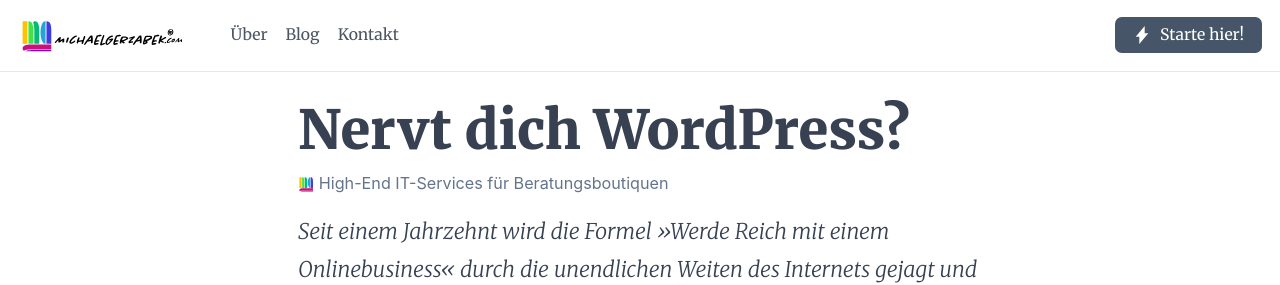
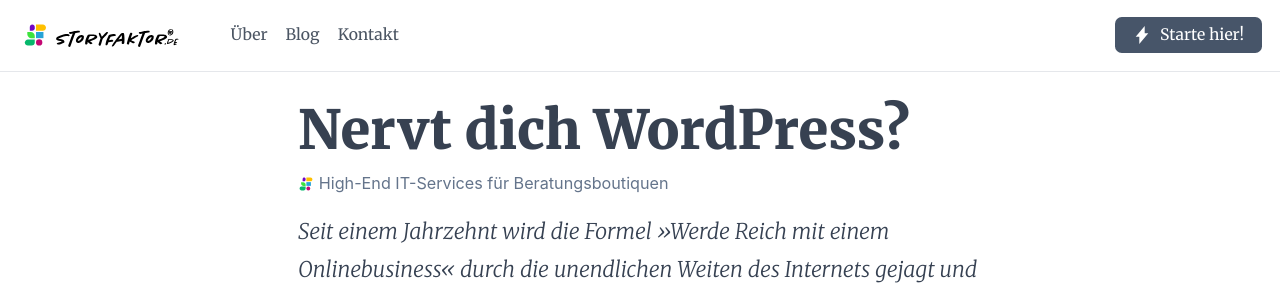
Before and after one commit to mgerzabek/klartext, a Jekyll site: the page built from index.md, in a window 1280 px wide. Shown: the top 285 px of the page. Built offline with Jekyll 4.4.1, drawn with Linux system fonts in a browser that asks for light colours; some web fonts are replaced.

Commit message:
CI Logo Verwendung nach dem CoC-Prinzip
Die Logos befinden sich nun unter Standardnamen in /assets/ci/ und
werden in den Includes fix verdrahtet. Überschreiben kann man sie, indem
man einfach im Projekt einen Ordner /assets/ci/ und darin die Dateien
logo-icon.svg, logo-small.svg und logo-full.svg anlegt.

```diff
--- a/_includes/header.html
+++ b/_includes/header.html
@@ -4,7 +4,7 @@
     {{ page.title }}
     <!-- Kicker -->
     {% if page.kicker %}
-      <span><img src="{{ site.data.ci.logos.icon.path }}" alt="{{ site.data.ci.logos.icon.alt }}">{{ page.kicker | markdownify | remove: '<p>' | remove: '</p>' }}</span>
+      <span><img src="/assets/ci/logo-icon.svg" alt="CI Icon">{{ page.kicker | markdownify | remove: '<p>' | remove: '</p>' }}</span>
     {% endif %}
   </h1>
 
--- a/_includes/navigation.html
+++ b/_includes/navigation.html
@@ -6,16 +6,16 @@
       <button class="open-sidebar"
               x-on:click="sidebarOpen = true">
         <span class="sr-only">Sidebar öffnen</span>
-        <img class="icon" src="{{ site.data.ci.logos.icon.path }}" alt="{{ site.data.ci.logos.icon.alt }}">
-        <img class="small" src="{{ site.data.ci.logos.small.path }}" alt="{{ site.data.ci.logos.small.alt }}">
+        <img class="icon" src="/assets/ci/logo-icon.svg" alt="CI Icon">
+        <img class="small" src="/assets/ci/logo-small.svg" alt="CI Small Logo">
         <svg fill="none" viewBox="0 0 24 24" stroke="currentColor" aria-hidden="true">
           <path stroke-linecap="round" stroke-linejoin="round" stroke-width="2" d="M4 6h16M4 12h16M4 18h7" />
         </svg>
       </button>
     {% else %}
       <a class="open-sidebar" href="/">
-        <img class="icon" src="{{ site.data.ci.logos.icon.path }}" alt="{{ site.data.ci.logos.icon.alt }}">
-        <img class="small" src="{{ site.data.ci.logos.small.path }}" alt="{{ site.data.ci.logos.small.alt }}">
+        <img class="icon" src="/assets/ci/logo-icon.svg" alt="CI Icon">
+        <img class="small" src="/assets/ci/logo-small.svg" alt="CI Small Logo">
       </a>
     {% endif %}
     {% if search %}
--- a/_includes/sidebar.html
+++ b/_includes/sidebar.html
@@ -30,7 +30,7 @@
       </button>
     </div>
     <div class="logo">
-      <a href="/"><img src="{{ site.data.ci.logos.small.path }}" alt="{{ site.data.ci.logos.small.alt }}"></a>
+      <a href="/"><img src="/assets/ci/logo-small.svg" alt="CI Logo small"></a>
     </div>
     <div class="menu">
       <nav role="navigation" aria-label="Main">
```
Also changed, not shown: _data/ci.json (deleted, +0 -16 lines), assets/ci/logo-full.svg (added), assets/ci/logo-icon.svg (added), assets/ci/logo-small.svg (added), assets/michaelgerzabek.com_full.svg (deleted), assets/michaelgerzabek.com_icon.svg (deleted), assets/michaelgerzabek.com_small.svg (deleted), 1 other file.
